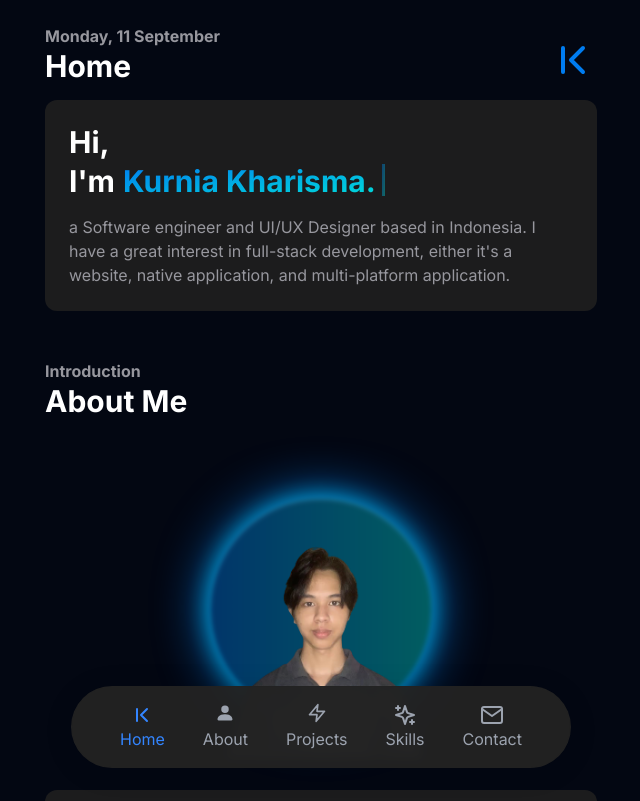
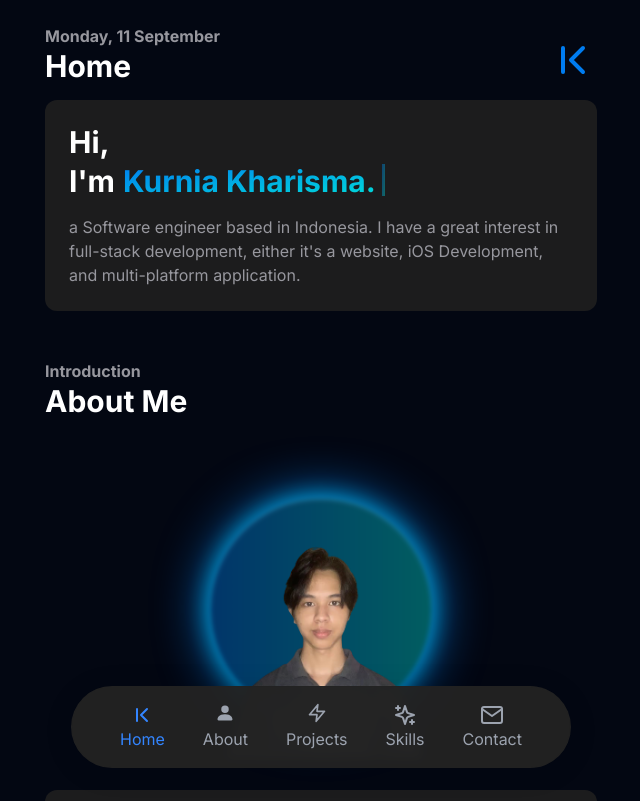
Before and after one commit to Kurniakun17/portfolio, a Next.js app: page / in a window 1280 px wide. Shown: the top 801 px of the page, without its empty margins (319-959 px from the left). Built offline with nearby package versions, Linux system fonts and the light colour scheme.

Commit message:
style: change text sizing

```diff
--- a/components/HeroSection.tsx
+++ b/components/HeroSection.tsx
@@ -114,11 +114,11 @@ const HeroSection = () => {
             }}
             transition={{ delay: 0.5, duration: 1 }}
             viewport={{ once: true }}
-            className="text-[#97979e]"
+            className="text-[#97979e] text-xs sm:text-base"
           >
-            a Software engineer and UI/UX Designer based in Indonesia. I have a
+            a Software engineer based in Indonesia. I have a
             great interest in full-stack development, either it&apos;s a
-            website, native application, and multi-platform application.
+            website, iOS Development, and multi-platform application.
           </motion.p>
         </div>
       </motion.div>
```
